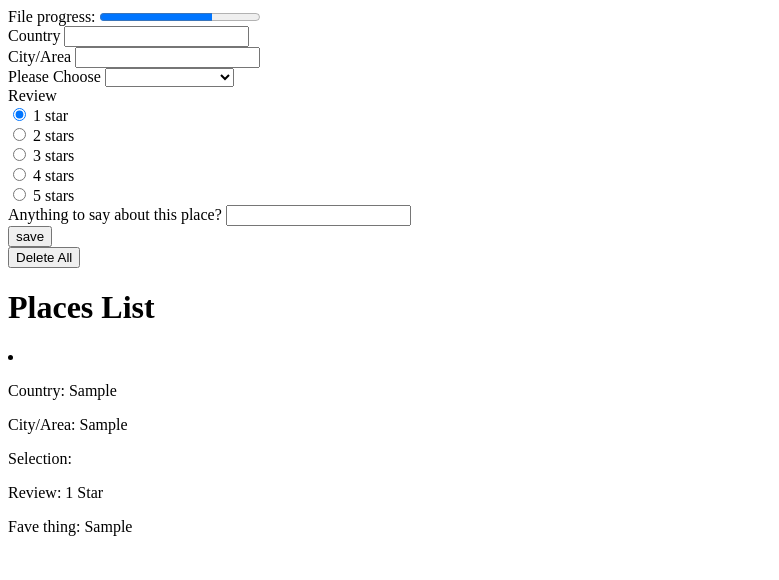
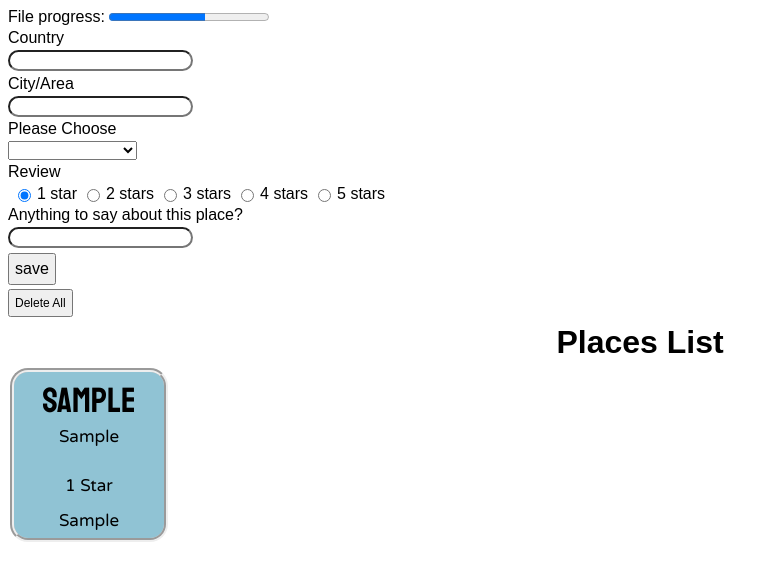
Before and after one commit to Hevski/places_app_js, a plain HTML site: page index.html in a window 1280 px wide. Both pictures are taken after typing "Sample", "Sample", "Sample" into the empty fields and a click on the input "save". Shown: the whole page, without its empty margins (0-779 px from the left). Drawn offline with Linux system fonts and the light colour scheme.

Commit message:
css added

```diff
--- a/css/main.css
+++ b/css/main.css
@@ -0,0 +1,93 @@
+html, body {
+  font-family: arial;
+}
+
+#new-place-form {
+}
+
+#form-wrapper {
+  width: 100%;
+  display: flex;
+  flex-direction: column;
+  flex-wrap: wrap;
+  flex-flow: center;
+}
+
+.form-item {
+  margin-right: 4.8rem;
+}
+
+label.primary {
+  display: flex;
+  margin: 0.2em 0;
+}
+
+button, input[type="submit"] {
+  margin-top: 0.3rem;
+  font-size: 12px;
+  padding: 5px;
+}
+
+input.save {
+  font-size: 16px;
+}
+
+#form-review {
+  display: flex;
+  flex-wrap: wrap;
+  margin-top: 0px;
+}
+
+.review-item-title {
+  display: flex;
+  margin-left: 0px;
+}
+
+.review-item {
+   display: flex;
+   margin-left: 5px;
+}
+
+label.review-tag {
+  margin-left: 3px;
+}
+
+h1 {
+  margin-top: 7px;
+  text-align: center;
+  margin-bottom: 5px;
+}
+
+#places-list {
+  display: flex;
+  flex-wrap: wrap;
+  list-style-type: none;
+}
+
+.places-list-item {
+  display: flex;
+  border-style: groove;
+  border-width: 4px;
+  background-color: #90C3D4;
+  flex-direction: column;
+  width: 150px;
+  margin: 2px;
+  border-radius: 18px;
+  font-size: 17px;
+  font-family: 'Varela Round', sans-serif;
+}
+
+p {
+  margin: 7px;
+  text-align: center;
+}
+
+.p-list {
+  font-family: 'Staatliches', cursive;
+  font-size: 35px;
+  margin-bottom: -4px;
+}
+
+.input-box {
+  border-radius: 18px;
+}
--- a/index.html
+++ b/index.html
@@ -4,24 +4,26 @@
   <meta charset="UTF-8">
   <title>Places App</title>
   <link rel="stylesheet" type="text/css" media="screen" href="css/main.css" />
+  <link href="https://fonts.googleapis.com/css?family=Staatliches" rel="stylesheet">
+  <link href="https://fonts.googleapis.com/css?family=Staatliches|Varela+Round" rel="stylesheet">
   <script src="js/app.js"></script>
 </head>
 <body>
   <form id="new-place-form">
     <div id="form-wrapper">
-      <div>
+      <div class="form-item">
       <label for="file">File progress:</label>
-      <progress id="fileProgress" max="100" value="70"> 70% </progress>
+      <progress id="fileProgress" max="100" value="60"> 60% </progress>
       </div>
 
       <div class="form-item">
         <label for="country" class="primary">Country</label>
-        <input type="text" id="country" required/>
+        <input class="input-box" type="text" id="country" required/>
       </div>
 
       <div class="form-item">
         <label for="cityarea" class="primary">City/Area</label>
-        <input type="text" id="cityarea" required/>
+        <input class="input-box" type="text" id="cityarea" required/>
       </div>
 
       <div class="form-item">
@@ -34,43 +36,44 @@
           <option value="I wouldn't go back">I wouldn't go back</option>
         </select>
       </div>
-
-      <div class="form-item">
+      <div class="review-item-title">
         <label for="review" class="primary">Review</label>
       </div>
+      <div id="form-review">
 
-      <div>
+      <div class="review-item">
         <input type="radio" id="one" name="review" value="1 Star" checked>
-        <label for="1 Star">1 star</label>
+        <label class="review-tag" for="1 Star">1 star</label>
       </div>
 
-      <div>
+      <div class="review-item">
         <input type="radio" id="two" name="review" value="2 Stars">
-        <label for="2 Stars">2 stars</label>
+        <label class="review-tag" for="2 Stars">2 stars</label>
       </div>
 
-      <div>
+      <div class="review-item">
         <input type="radio" id="three" name="review" value="3 stars">
-        <label for="3 stars">3 stars</label>
+        <label class="review-tag" for="3 stars">3 stars</label>
       </div>
 
-      <div>
+      <div class="review-item">
         <input type="radio" id="four" name="review" value="4 stars">
-        <label for="4 stars">4 stars</label>
+        <label class="review-tag" for="4 stars">4 stars</label>
       </div>
 
-      <div>
+      <div class="review-item">
         <input type="radio" id="five" name="review" value="5 stars">
-        <label for="5 stars">5 stars</label>
+        <label class="review-tag" for="5 stars">5 stars</label>
+      </div>
       </div>
 
       <div class="form-item">
-        <label for="favething">Anything to say about this place?</label>
-        <input type="text" id="favething">
+        <label class="primary" for="favething">Anything to say about this place?</label>
+        <input class="input-box" type="text" id="favething">
       </div>
 
     </div>
-    <input type="submit" value="save"/>
+    <input class="save" type="submit" value="save"/>
   </form>
 
   <button id="delete-all">Delete All</button>
--- a/js/app.js
+++ b/js/app.js
@@ -4,6 +4,7 @@ document.addEventListener('DOMContentLoaded', () => {
 
   const button = document.querySelector('#delete-all');
   button.addEventListener('click', handleDeleteClick);
+  console.log(form);
 })
 
 const handleNewPlaceFormSubmit = function (event) {
@@ -14,34 +15,44 @@ const handleNewPlaceFormSubmit = function (event) {
   placesList.appendChild(placeListItem)
 
   event.target.reset();
-  console.log(event);
+}
+
+// increase progress bar
+// check value is not empty on other targets
+
+const increaseProgressBar = function (form) {
+  const progress = document.getElementById('fileProgress').position + 0.1
 }
 
 const createPlacesListItem = function (form) {
+
+  const progress = document.getElementById('fileProgress').position
+  // console.log(progress);
+
+  console.log(event);
   const placeListItem = document.createElement('li');
+  placeListItem.className = "li-list"
   placeListItem.classList.add('places-list-item');
 
-  const progress = document.getElementById('fileProgress').position
-
-
   const listCountry = document.createElement('p')
-  listCountry.textContent = `Country: ${event.target.country.value}`
+  listCountry.className = "p-list"
+  listCountry.textContent = event.target.country.value
   placeListItem.appendChild(listCountry)
 
   const listCityArea = document.createElement('p')
-  listCityArea.textContent = `City/Area: ${event.target.cityarea.value}`
+  listCityArea.textContent = event.target.cityarea.value
   placeListItem.appendChild(listCityArea)
 
   const selection = document.createElement('p')
-  selection.textContent = `Selection: ${event.target.selection.value}`
+  selection.textContent = event.target.selection.value
   placeListItem.appendChild(selection)
 
   const review = document.createElement('p')
-  review.textContent = `Review: ${event.target.elements["review"].value}`
+  review.textContent = event.target.elements["review"].value
   placeListItem.appendChild(review)
 
   const faveThing = document.createElement('p')
-  faveThing.textContent = `Fave thing: ${event.target.favething.value}`
+  faveThing.textContent = event.target.favething.value
   placeListItem.appendChild(faveThing)
 
   return placeListItem;
```
